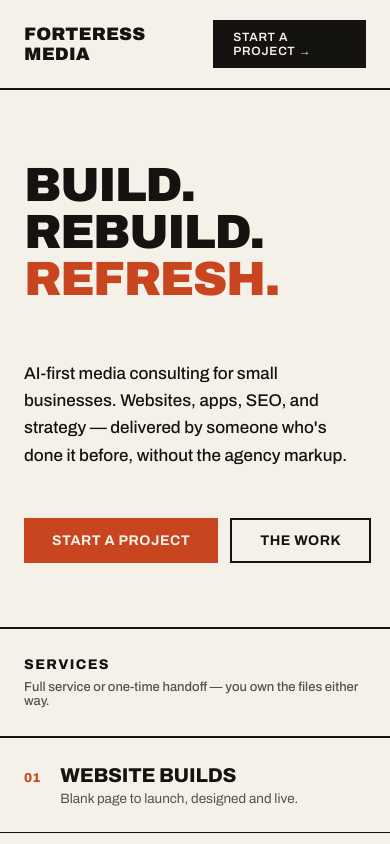
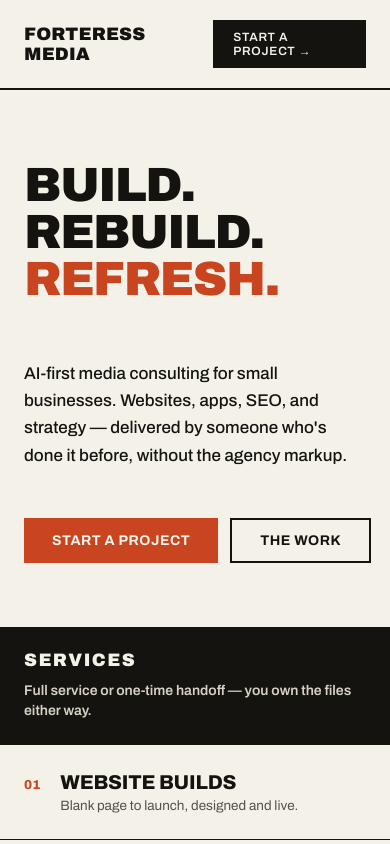
Before and after one commit to BJFortae/forteressmedia, a Next.js app: page / in a window 390 px wide. Shown: the top 844 px of the page. Built offline with nearby package versions, Linux system fonts and the light colour scheme.

Commit message:
minor UX updates and corrected contact info

```diff
--- a/app/api/contact/route.js
+++ b/app/api/contact/route.js
@@ -121,7 +121,7 @@ export async function POST(request) {
 
   const { error } = await resend.emails.send({
     from: `Forteress Media <${process.env.CONTACT_FROM_EMAIL || "onboarding@resend.dev"}>`,
-    to: [process.env.CONTACT_TO_EMAIL || "contact@fortressmedia.com"],
+    to: [process.env.CONTACT_TO_EMAIL || "contact@forteressmedia.com"],
     replyTo: email,
     subject: `New inquiry from ${firstName} ${lastName}`,
     text: [
--- a/app/globals.css
+++ b/app/globals.css
@@ -156,26 +156,28 @@ a {
 
 /* ===== Section headers ===== */
 .section-bar {
-  padding: 28px 48px;
+  padding: 26px 48px;
   border-bottom: 2px solid var(--ink);
+  background: var(--ink);
+  color: var(--cream);
   display: flex;
   justify-content: space-between;
   align-items: baseline;
   flex-wrap: wrap;
-  gap: 8px;
+  gap: 12px;
 }
 
 .section-title {
-  font-size: 14px;
-  font-weight: 800;
+  font-size: 16px;
+  font-weight: 900;
   text-transform: uppercase;
-  letter-spacing: 0.1em;
+  letter-spacing: 0.08em;
 }
 
 .section-note {
   font-size: 13px;
-  font-weight: 500;
-  color: var(--muted);
+  font-weight: 600;
+  color: #d7d1c5;
 }
 
 /* ===== Services ===== */
@@ -426,6 +428,24 @@ a {
     gap: 18px;
   }
 
+  .section-bar {
+    align-items: flex-start;
+    gap: 10px;
+    padding-top: 22px;
+    padding-bottom: 22px;
+  }
+
+  .section-title {
+    font-size: 18px;
+    line-height: 1.1;
+  }
+
+  .section-note {
+    max-width: 34rem;
+    font-size: 14px;
+    line-height: 1.45;
+  }
+
   .services-grid,
   .work-grid,
   .contact-grid {
--- a/app/page.js
+++ b/app/page.js
@@ -91,7 +91,7 @@ export default function Home() {
 
       <section id="work" className="work">
         <div className="section-bar">
-          <div className="section-title">Proof — recent work</div>
+          <div className="section-title">Recent work</div>
         </div>
         <div className="work-grid">
           <div className="project">
@@ -170,8 +170,8 @@ export default function Home() {
             </h2>
             <div className="contact-direct">
               <div className="contact-direct-label">Direct</div>
-              <a href="mailto:contact@fortressmedia.com">
-                contact@fortressmedia.com
+              <a href="mailto:contact@forteressmedia.com">
+                contact@forteressmedia.com
               </a>
               <a href="tel:+16124701881">(612) 470-1881</a>
             </div>
--- a/components/ContactForm.js
+++ b/components/ContactForm.js
@@ -68,7 +68,7 @@ export default function ContactForm() {
       )}
       {status === "err" && (
         <div className="form-status err">
-          Something went wrong. Email me directly at contact@fortressmedia.com.
+          Something went wrong. Email me directly at contact@forteressmedia.com.
         </div>
       )}
     </form>
```
